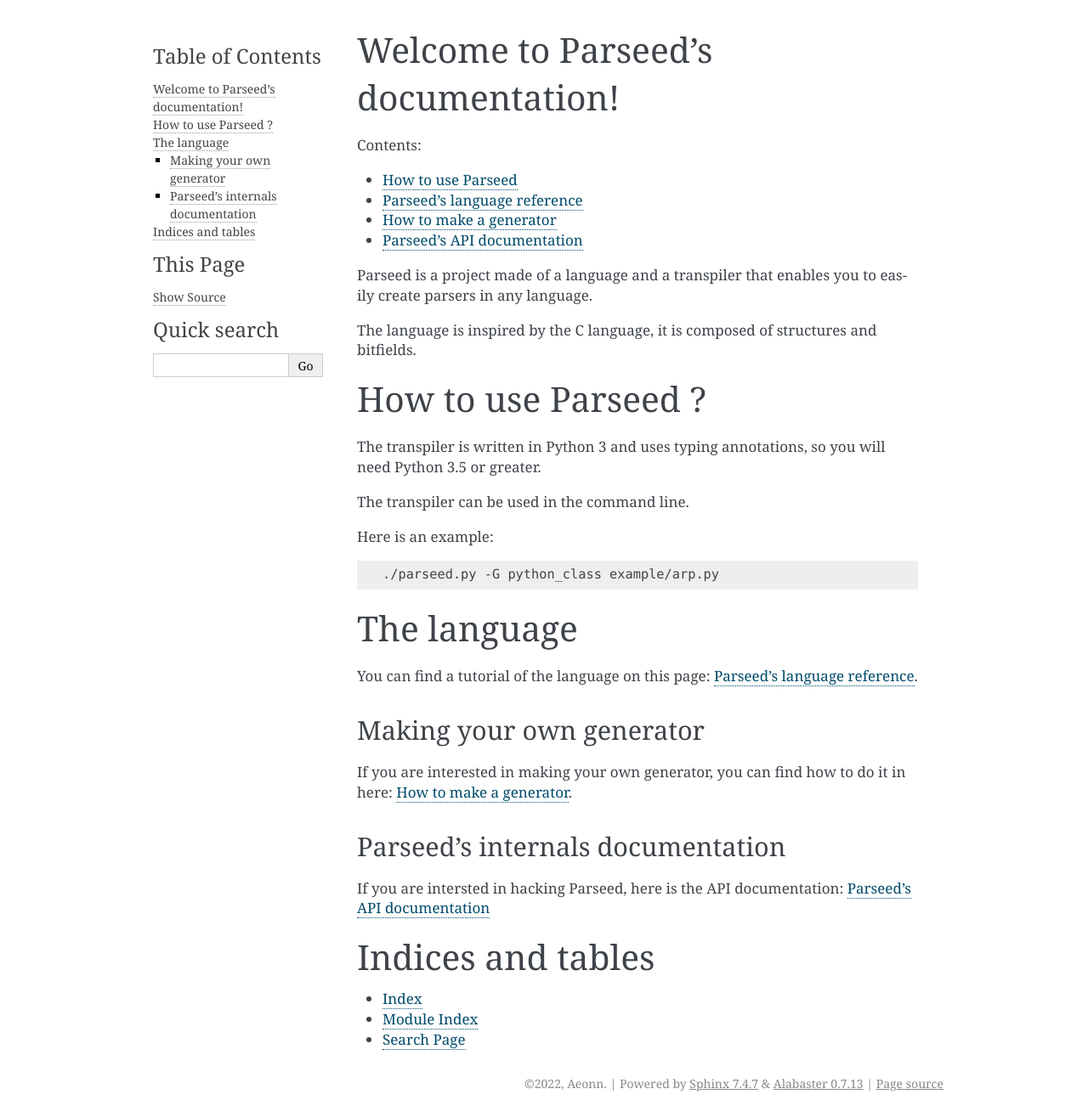
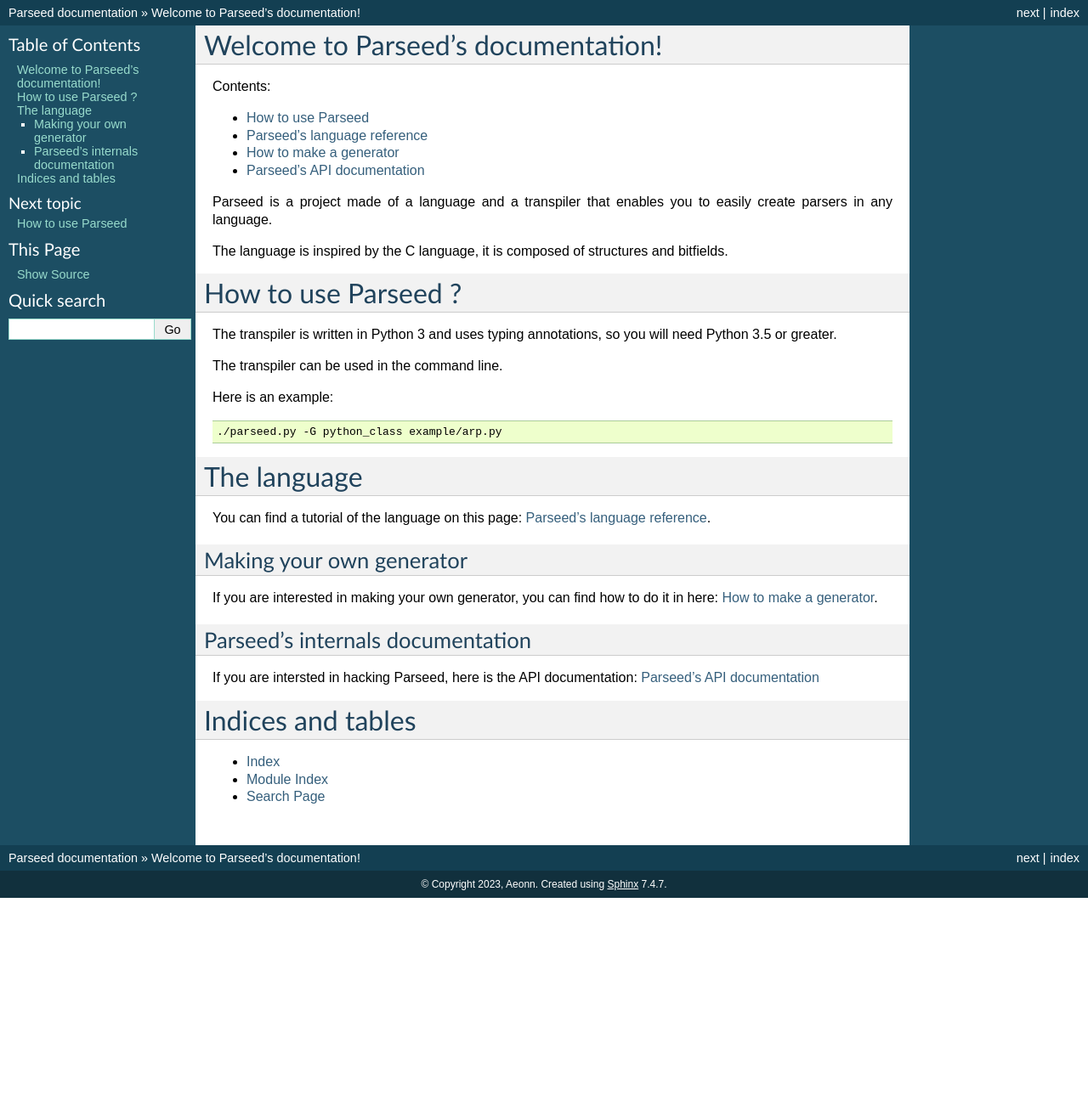
Before and after one commit to A3onn/parseed, a Sphinx documentation site: the page built from documentation/index.rst, in a window 1280 px wide. Shown: the whole page at 85% size. Built offline with Sphinx 7.4.7, drawn with Linux system fonts in a browser that asks for light colours; after the commit the page ends 1057 px from its top, so only the background shows below that.

Commit message:
Modified the sphinx configuration.

```diff
--- a/documentation/conf.py
+++ b/documentation/conf.py
@@ -9,8 +9,9 @@
 # https://www.sphinx-doc.org/en/master/usage/configuration.html#project-information
 
 project = 'Parseed'
-copyright = '2022, Aeonn'
+copyright = '2023, Aeonn'
 author = 'Aeonn'
+version = '0.0.1dev'
 
 # -- General configuration ---------------------------------------------------
 # https://www.sphinx-doc.org/en/master/usage/configuration.html#general-configuration
@@ -29,7 +30,7 @@
 # -- Options for HTML output -------------------------------------------------
 # https://www.sphinx-doc.org/en/master/usage/configuration.html#options-for-html-output
 
-html_theme = 'alabaster'
+html_theme = 'classic'
 html_static_path = ['_static']
 
 pygment_style = "sphinx"
```
